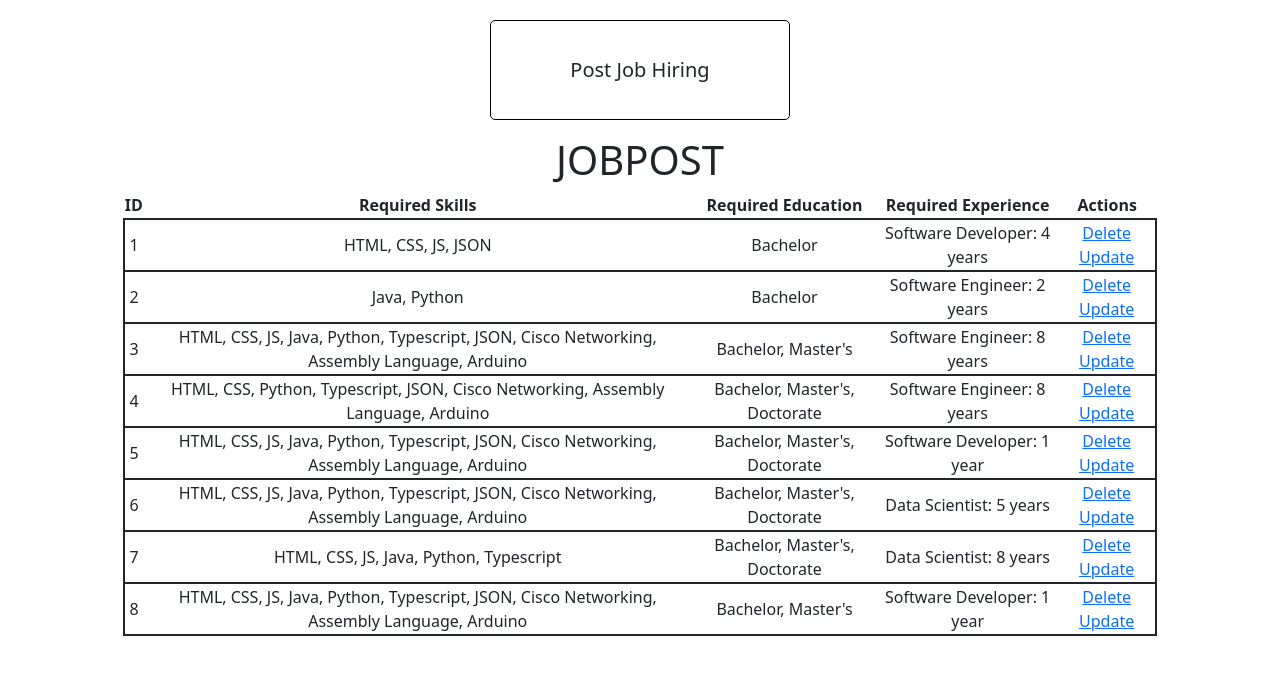
After one commit to iCryWhenICodeAt3AM/IntelliSieveTestRepo, a Flask app: page /recruiter in a window 1280 px wide. The commit adds this page. Shown: the top 675 px of the page. Run offline with Flask 3, Linux system fonts and the light colour scheme; data comes from the database, SQL or seed files in the repository; both versions use the stored data as it was after the commit.

Commit message:
Add files via upload

```diff
--- a/TESTFLASK/app.py
+++ b/TESTFLASK/app.py
@@ -113,7 +113,7 @@ def index():
                 db.session.add(jobposting)
                 db.session.commit()
                 db.session.close()
-                return redirect('/')
+                return redirect('/recruiter')
             except:
                 return "ERROR OCCURRED ADDING JOBPOST"
 
@@ -163,7 +163,7 @@ def delete_jobpost(id):
     try:
         db.session.delete(jobpost)
         db.session.commit()
-        return redirect('/')
+        return redirect('/recruiter')
     except:
         return "ERROR DELETING"
 
@@ -219,6 +219,25 @@ def experience_json():
     experiences_json = [{'id': exp.id, 'years': exp.years} for exp in experiences]
     return jsonify(experiences_json)
 
+
+
+
+@app.route('/recruiter')
+def recruiter():
+    jobs = JobPosting.query.all()
+    return render_template('recruiter.html', jobposts=jobs)
+
+@app.route('/jobpost')
+def jobpost():
+    return render_template('jobpost.html')
+
+@app.route('/jobpostinfo')
+def jobpostinfo():
+    id = request.args.get('id')
+    jobs = JobPosting.query.filter(JobPosting.id == id).all()
+    return render_template('jobpostinfo.html', jobs=jobs)
+
+
 with app.app_context():
     db.create_all()
 
--- a/TESTFLASK/templates/index.html
+++ b/TESTFLASK/templates/index.html
@@ -114,7 +114,6 @@
 							<th>Required Education</th>
 							<th>Required Experience</th>
 							<th>Actions</th>
-
 						</tr>
 						{% for jobpost in jobposts %}
 						<tr>
--- /dev/null
+++ b/TESTFLASK/templates/recruiter.html
@@ -0,0 +1,95 @@
+<!doctype html>
+<html lang="en">
+<head>
+    <meta charset="UTF-8">
+    <meta name="viewport" content="width=device-width, user-scalable=no, initial-scale=1.0, maximum-scale=1.0, minimum-scale=1.0">
+    <meta http-equiv="X-UA-Compatible" content="ie=edge">
+    <link href="https://cdn.jsdelivr.net/npm/bootstrap@5.0.2/dist/css/bootstrap.min.css" rel="stylesheet" integrity="sha384-EVSTQN3/azprG1Anm3QDgpJLIm9Nao0Yz1ztcQTwFspd3yD65VohhpuuCOmLASjC" crossorigin="anonymous">
+	<script src="https://cdn.jsdelivr.net/npm/bootstrap@5.0.2/dist/js/bootstrap.bundle.min.js" integrity="sha384-MrcW6ZMFYlzcLA8Nl+NtUVF0sA7MsXsP1UyJoMp4YLEuNSfAP+JcXn/tWtIaxVXM" crossorigin="anonymous"></script>
+	<script src="https://cdnjs.cloudflare.com/ajax/libs/jquery/3.6.4/jquery.min.js" integrity="sha512-pumBsjNRGGqkPzKHndZMaAG+bir374sORyzM3uulLV14lN5LyykqNk8eEeUlUkB3U0M4FApyaHraT65ihJhDpQ==" crossorigin="anonymous" referrerpolicy="no-referrer"></script>	<title>Resume</title>
+
+    <style>
+        .hover-effect {
+          background-color: #fff;
+          border: 1px solid #000;
+          padding: 10px;
+          border-radius: 5px;
+          cursor: pointer;
+        }
+
+        .hover-effect:hover {
+          background-color: #000;
+          color: #fff;
+        }
+
+        #post-job-hiring{
+            width: 300px;
+            height: 100px;
+            text-align: center;
+            padding: auto;
+            margin: auto;
+            margin-top: 20px;
+            display: flex;
+            justify-content: center;
+            align-items: center;
+            font-size: 20px;
+        }
+
+        #table{
+            text-align: center;
+            padding: auto;
+            margin: auto;
+            display: flex;
+            justify-content: center;
+            align-items: center;
+        }
+    </style>
+    <title>IntelliSieve</title>
+</head>
+<body>
+    <div class="container-fluid">
+        <div class="row">
+            <div class="col-sm-12">
+                <div class="hover-effect" id="post-job-hiring" onclick="redirectToPage()">Post Job Hiring</div>
+            </div>
+            <div class="col-sm-1"></div>
+            <div class="col-sm-10 text-center p-3">
+                    <h1>JOBPOST</h1>
+                    <table>
+                        <tr>
+                            <th>ID</th>
+                            <th>Required Skills</th>
+                            <th>Required Education</th>
+                            <th>Required Experience</th>
+                            <th>Actions</th>
+                        </tr>
+                        {% for jobpost in jobposts %}
+                        <tr class="border-2 border-dark" onclick="viewJobpostInfo({{jobpost.id}})">
+							<td>{{ jobpost.id }}</td>
+							<td>{{ jobpost.skill_required }}</td>
+							<td>{{ jobpost.education_required }}</td>
+							<td>{{ jobpost.experience_required }}</td>
+							<td>
+								<a href="delete_jobpost/{{jobpost.id}}">Delete</a>
+								<a href="">Update</a>
+							</td>
+                        </tr>
+                        {% endfor %}
+                    </table>
+                </div>
+            </div>
+        </div>
+
+        </div>
+    </div>
+    <script>
+        function redirectToPage() {
+            window.location.href = "/jobpost";
+        }
+        function viewJobpostInfo(id) {
+            console.log(id);
+            window.location.href = "/jobpostinfo?id="+id;
+        }
+    </script>
+</body>
+</html>
```
Also changed, not shown: TESTFLASK/templates/jobpost.html (added, +44 -0 lines), TESTFLASK/templates/jobpostinfo.html (added, +32 -0 lines), TESTFLASK/instance/resume.db.
